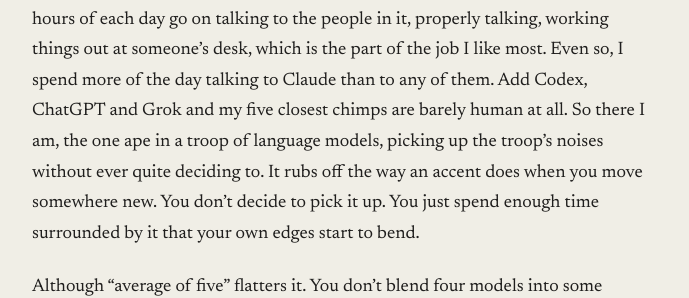
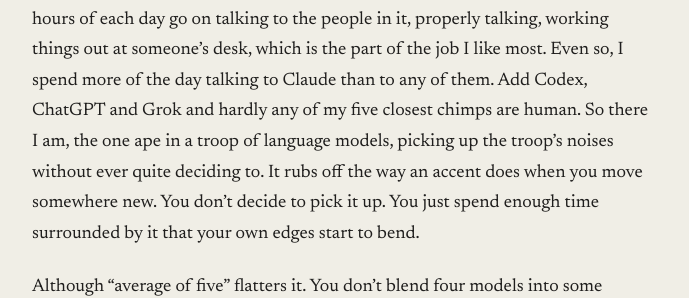
Before and after one commit to rob137/rob137.github.io, a Jekyll site: the page built from _posts/2026-06-25-worth-surfacing.md, in a window 1280 px wide and 900 px high, scrolled down 413 px. Shown: the part 341-639 px from the top of the window, without its empty margins (295-984 px from the left). Built offline with Jekyll 4.4.1, drawn with Linux system fonts in a browser that asks for light colours; some of the changed text lies outside the part shown.

Commit message:
Fix muddled 'barely human' line
Co-Authored-By: Claude Opus 4.8 (1M context) <noreply@anthropic.com>

```diff
--- a/_posts/2026-06-25-worth-surfacing.md
+++ b/_posts/2026-06-25-worth-surfacing.md
@@ -12,7 +12,7 @@ Once I'd noticed one, I started noticing all of them. "Worth naming that." "It c
 
 For a while I was in the embarrassed phase. I'd hear myself reach for one mid-sentence, flag it ("sorry, that's a very Claude way to put it"), and push on. After a bit the caveat itself started to feel like a tic.
 
-Then it stopped bothering me, because once you think about it the whole thing is obvious. There's that line about how you end up the average of the five chimps you spend the most time with. At work I'm in an open-plan office, and a good few hours of each day go on talking to the people in it, properly talking, working things out at someone's desk, which is the part of the job I like most. Even so, I spend more of the day talking to Claude than to any of them. Add Codex, ChatGPT and Grok and my five closest chimps are barely human at all. So there I am, the one ape in a troop of language models, picking up the troop's noises without ever quite deciding to. It rubs off the way an accent does when you move somewhere new. You don't decide to pick it up. You just spend enough time surrounded by it that your own edges start to bend.
+Then it stopped bothering me, because once you think about it the whole thing is obvious. There's that line about how you end up the average of the five chimps you spend the most time with. At work I'm in an open-plan office, and a good few hours of each day go on talking to the people in it, properly talking, working things out at someone's desk, which is the part of the job I like most. Even so, I spend more of the day talking to Claude than to any of them. Add Codex, ChatGPT and Grok and hardly any of my five closest chimps are human. So there I am, the one ape in a troop of language models, picking up the troop's noises without ever quite deciding to. It rubs off the way an accent does when you move somewhere new. You don't decide to pick it up. You just spend enough time surrounded by it that your own edges start to bend.
 
 Although "average of five" flatters it. You don't blend four models into some neutral house voice. One of them wins, whichever you log the most hours with, and you get quietly colonised by its particular way of putting things.
 
```
